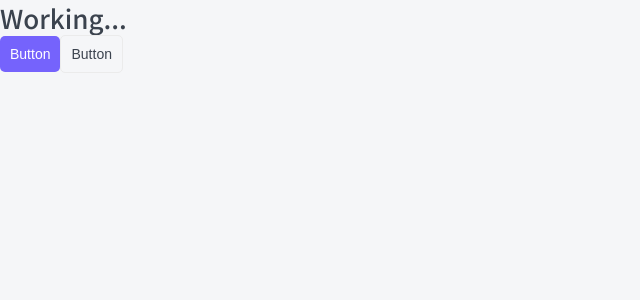
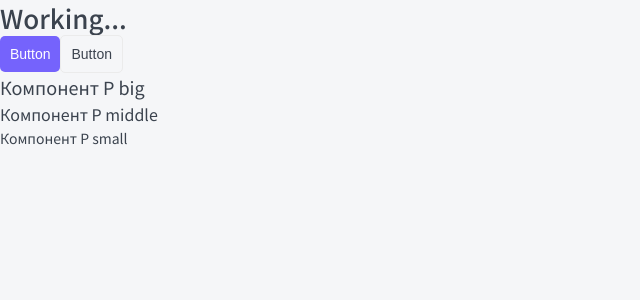
Before and after one commit to alexboagreek/next-js, a Next.js app: page / in a window 1280 px wide. Shown: the top 300 px of the page, without its empty margins (0-640 px from the left). Built offline with nearby package versions, Linux system fonts and the light colour scheme.

Commit message:
feat: step_7.5 добавлен компонент <P />

```diff
--- a/components/Button/Button.props.ts
+++ b/components/Button/Button.props.ts
@@ -1,6 +1,6 @@
-import { ReactNode } from "react";
+import { ButtonHTMLAttributes, DetailedHTMLProps, ReactNode } from "react";
 
-export interface ButtonProps {
+export interface ButtonProps extends DetailedHTMLProps<ButtonHTMLAttributes<HTMLButtonElement>, HTMLButtonElement> {
   children: ReactNode;
   appearance: 'primary' | 'ghost';
 }
--- a/components/Button/Button.tsx
+++ b/components/Button/Button.tsx
@@ -2,13 +2,14 @@ import styles from './Button.module.css';
 import { ButtonProps } from './Button.props';
 import cn from 'classnames';
 
-export const Button = ({ appearance, children }: ButtonProps): JSX.Element => {
+export const Button = ({ appearance, children, className, ...props }: ButtonProps): JSX.Element => {
   return (
     <button
-      className={cn(styles.button, {
+      className={cn(styles.button, className, {
         [styles.primary]: appearance == 'primary',
         [styles.ghost]: appearance == 'ghost',
       })}
+      {...props}
     >
       { children }
     </button>
--- /dev/null
+++ b/components/P/P.module.css
@@ -0,0 +1,20 @@
+.p {
+    margin: 0;
+}
+
+.s {
+    font-size: 14px;
+    line-height: 24px;
+
+}
+
+.m {
+    font-size: 16px;
+    line-height: 24px;
+}
+
+.l {
+    font-size: 18px;
+    line-height: 29px;
+
+}
--- /dev/null
+++ b/components/P/P.tsx
@@ -0,0 +1,20 @@
+
+import { PProps } from './P.props';
+import styles from './P.module.css';
+import cn from 'classnames';
+
+export const P = ({ size = 'm', children, className, ...props }: PProps): JSX.Element => {
+  return (
+    <p
+      className={cn(styles.p, className, {
+        [styles.s]: size == 's',
+        [styles.m]: size == 'm',
+        [styles.l]: size == 'l',
+      })}
+      { ...props }
+    >
+      { children }
+    </p>
+  );
+
+}
--- a/components/index.ts
+++ b/components/index.ts
@@ -1,2 +1,3 @@
 export * from './Htag/Htag';
 export * from './Button/Button';
+export * from './P/P';
--- a/pages/index.tsx
+++ b/pages/index.tsx
@@ -1,5 +1,5 @@
 import React from 'react';
-import { Htag, Button } from "../components";
+import { Htag, Button, P } from "../components";
 
 
 export default function Home(): JSX.Element {
@@ -8,6 +8,9 @@ export default function Home(): JSX.Element {
       <Htag tag='h1'>Working...</Htag>
       <Button appearance='primary'>Button</Button>
       <Button appearance='ghost'>Button</Button>
+      <P size='l'>Компонент P big</P>
+      <P>Компонент P middle</P>
+      <P size='s'>Компонент P small</P>
     </>
   );
 }
```
Also changed, not shown: components/P/P.props.ts (added, +7 -0 lines), 1 other file (tests, documents, lock files or other folders).
